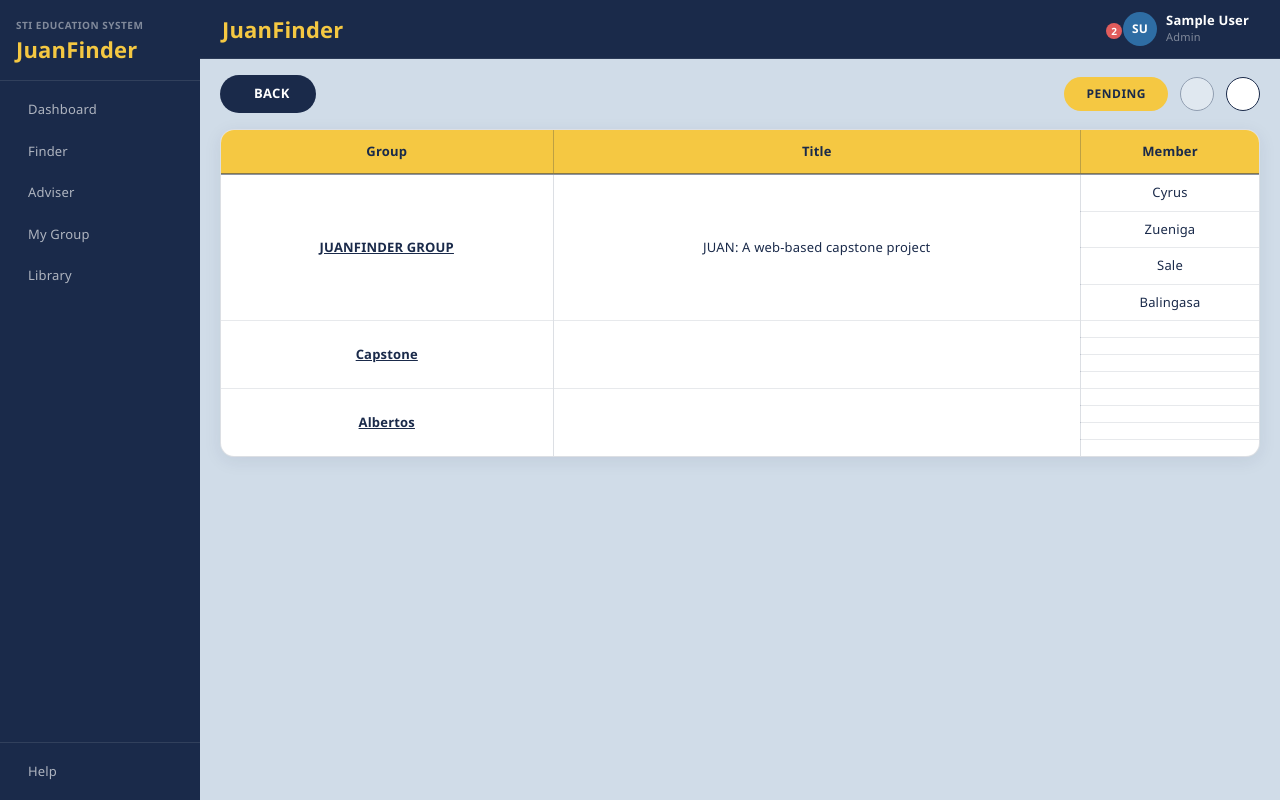
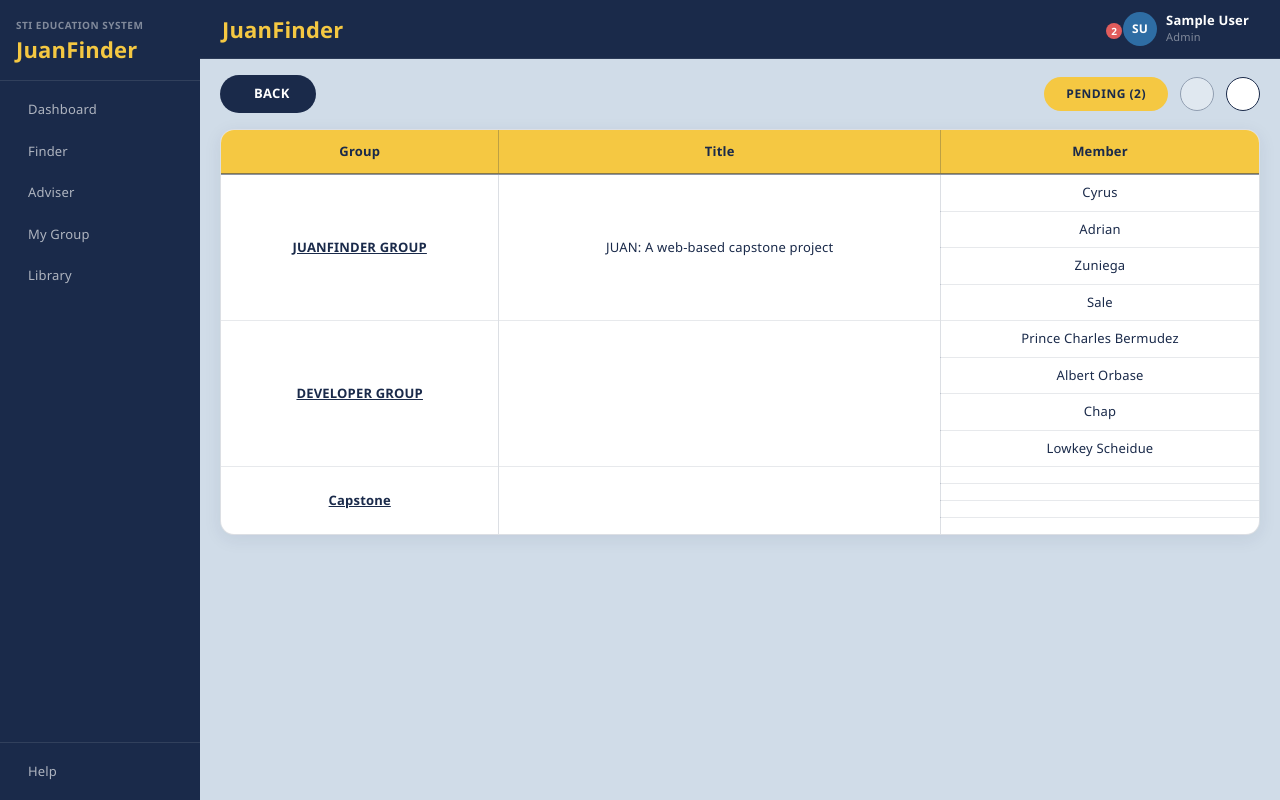
Before and after one commit to Azziie-00/Juanfinder, a React (Vite) app: page /advisee in a window 1280 px wide. Built offline with nearby package versions, Linux system fonts and the light colour scheme; sample sign-in values are in the browser's storage; some icons are missing.

Commit message:
Adviser (Pending Modal)

```diff
--- a/src/data/datas.ts
+++ b/src/data/datas.ts
@@ -77,10 +77,10 @@ export interface AdviseeGroup {
 }
 
 export const ADVISEE_GROUPS: AdviseeGroup[] = [
-  { id:'ag1', groupName:'JUANFINDER GROUP', title:'JUAN: A web-based capstone project', members:['Cyrus','Zueniga','Sale','Balingasa'], pending:true },
-  { id:'ag2', groupName:'Capstone',  title:'', members:[], pending:false },
-  { id:'ag3', groupName:'Albertos',  title:'', members:[], pending:false },
-  { id:'ag4', groupName:'Chap',      title:'', members:[], pending:false },
+  { id:'ag1', groupName:'JUANFINDER GROUP', title:'JUAN: A web-based capstone project', members:['Cyrus','Adrian','Zuniega','Sale'], pending:true },
+  { id:'ag2', groupName:'DEVELOPER GROUP',   title:'', members:['Prince Charles Bermudez','Albert Orbase','Chap','Lowkey Scheidue'], pending:true },
+  { id:'ag3', groupName:'Capstone',  title:'', members:[], pending:false },
+  { id:'ag4', groupName:'Albertos',  title:'', members:[], pending:false },
 ];
 
 export interface AdviserAnnouncement { title: string; detail: string; }
--- a/src/pages/Advisee.tsx
+++ b/src/pages/Advisee.tsx
@@ -1,22 +1,36 @@
 import { useState } from 'react';
+import { Modal } from 'react-bootstrap';
 import Layout from '../components/Layout';
 import { ADVISEE_GROUPS } from '../data/datas';
+import type { AdviseeGroup } from '../data/datas';
 import '../styles/advisee.css';
 
 const PAGE_SIZE = 3;
 const ROW_SLOTS = 4;
 
 export default function Advisee() {
-  const [pendingOnly, setPendingOnly] = useState(false);
+  const [groups, setGroups] = useState<AdviseeGroup[]>(ADVISEE_GROUPS.map(g => ({ ...g })));
   const [page, setPage] = useState(1);
+  const [pendingOpen, setPendingOpen] = useState(false);
+  const [toast, setToast] = useState('');
 
-  const filtered = pendingOnly ? ADVISEE_GROUPS.filter(g => g.pending) : ADVISEE_GROUPS;
-  const pages = Math.max(1, Math.ceil(filtered.length / PAGE_SIZE));
-  const slice = filtered.slice((page - 1) * PAGE_SIZE, page * PAGE_SIZE);
+  const pages = Math.max(1, Math.ceil(groups.length / PAGE_SIZE));
+  const slice = groups.slice((page - 1) * PAGE_SIZE, page * PAGE_SIZE);
+  const pendingGroups = groups.filter(g => g.pending);
 
-  const togglePending = () => {
-    setPendingOnly(p => !p);
-    setPage(1);
+  const acceptGroup = (id: string) => {
+    const g = groups.find(gr => gr.id === id);
+    setGroups(gs => gs.map(gr => gr.id === id ? { ...gr, pending: false } : gr));
+    if (g) {
+      setToast(`Accepted "${g.groupName}"`);
+      setTimeout(() => setToast(''), 3000);
+    }
+  };
+
+  const buildSlots = (g: AdviseeGroup) => {
+    const filled = g.members;
+    const empties = Array(Math.max(0, ROW_SLOTS - filled.length)).fill('');
+    return [...filled, ...empties].slice(0, Math.max(ROW_SLOTS, filled.length));
   };
 
   return (
@@ -27,8 +41,8 @@ export default function Advisee() {
             <i className="ti ti-arrow-left"></i> BACK
           </button>
           <div className="advisee-toolbar-right">
-            <button className={`advisee-pending-btn${pendingOnly ? ' active' : ''}`} onClick={togglePending}>
-              PENDING
+            <button className="advisee-pending-btn" onClick={() => setPendingOpen(true)}>
+              PENDING{pendingGroups.length > 0 ? ` (${pendingGroups.length})` : ''}
             </button>
             <button className="advisee-arrow-btn" onClick={() => setPage(p => Math.max(1, p - 1))} disabled={page <= 1}>
               <i className="ti ti-arrow-left"></i>
@@ -52,7 +66,7 @@ export default function Advisee() {
               {slice.length === 0 ? (
                 <tr><td colSpan={3} className="advisee-empty">No advisee groups found.</td></tr>
               ) : slice.map(g => {
-                const memberSlots = [...g.members, ...Array(Math.max(0, ROW_SLOTS - g.members.length)).fill('')].slice(0, Math.max(ROW_SLOTS, g.members.length));
+                const memberSlots = buildSlots(g);
                 return memberSlots.map((m, i) => (
                   <tr key={`${g.id}-${i}`} className="advisee-member-row">
                     {i === 0 && (
@@ -71,6 +85,51 @@ export default function Advisee() {
           </table>
         </div>
       </div>
+
+      {/* Pending Modal */}
+      <Modal show={pendingOpen} onHide={() => setPendingOpen(false)} centered className="advisee-pending-modal">
+        <Modal.Body className="p-0">
+          <div style={{ position:'relative' }}>
+            <div className="advisee-pending-close" onClick={() => setPendingOpen(false)}><i className="ti ti-x"></i></div>
+            <div className="advisee-pending-title-wrap">
+              <div className="advisee-pending-title">PENDING</div>
+            </div>
+            <div className="advisee-pending-table-card">
+              <table className="advisee-pending-table">
+                <thead>
+                  <tr>
+                    <th>Group Name</th>
+                    <th>Member</th>
+                    <th>Actions</th>
+                  </tr>
+                </thead>
+                <tbody>
+                  {pendingGroups.length === 0 ? (
+                    <tr><td colSpan={3} className="advisee-empty">No pending requests.</td></tr>
+                  ) : pendingGroups.map(g => {
+                    const memberSlots = buildSlots(g);
+                    return memberSlots.map((m, i) => (
+                      <tr key={`${g.id}-${i}`} className="advisee-pending-member-row">
+                        {i === 0 && (
+                          <td className="advisee-pending-group-cell" rowSpan={memberSlots.length}>{g.groupName}</td>
+                        )}
+                        <td>{m}</td>
+                        {i === 0 && (
+                          <td className="advisee-pending-accept-cell" rowSpan={memberSlots.length}>
+                            <button className="advisee-pending-accept-btn" onClick={() => acceptGroup(g.id)}>ACCEPT</button>
+                          </td>
+                        )}
+                      </tr>
+                    ));
+                  })}
+                </tbody>
+              </table>
+            </div>
+          </div>
+        </Modal.Body>
+      </Modal>
+
+      {toast && <div className="jf-toast"><i className="ti ti-circle-check"></i>{toast}</div>}
     </Layout>
   );
 }
--- a/src/styles/advisee.css
+++ b/src/styles/advisee.css
@@ -58,6 +58,39 @@
 
 .advisee-empty { padding: 40px; text-align: center; color: rgba(26,42,74,.4); font-style: italic; }
 
+/*Pending modal*/
+.advisee-pending-modal .modal-dialog { max-width: 900px; }
+.advisee-pending-modal .modal-content { background: transparent; border: none; box-shadow: none; }
+.advisee-pending-title-wrap { display: flex; justify-content: center; margin-bottom: 16px; }
+.advisee-pending-title {
+  background: var(--amber); color: var(--navy); font-weight: 900; font-size: 22px;
+  letter-spacing: 1px; border-radius: 30px; padding: 10px 48px; text-align: center;
+}
+.advisee-pending-close {
+  position: absolute; top: -10px; right: -10px; width: 30px; height: 30px; border-radius: 50%;
+  background: var(--navy); color: #fff; border: 2px solid var(--bg-page); display: flex;
+  align-items: center; justify-content: center; cursor: pointer; font-size: 14px;
+}
+.advisee-pending-table-card { background: #fff; border-radius: 14px; overflow: hidden; border: 1px solid rgba(26,42,74,.15); }
+.advisee-pending-table { width: 100%; border-collapse: collapse; }
+.advisee-pending-table thead th {
+  background: var(--amber); color: var(--navy); font-size: 13px; font-weight: 700;
+  text-align: center; padding: 12px; border-bottom: 2px solid rgba(26,42,74,.5);
+}
+.advisee-pending-table thead th:not(:last-child) { border-right: 1px solid rgba(26,42,74,.25); }
+.advisee-pending-table td { font-size: 13px; color: var(--navy); border-top: 1px solid rgba(26,42,74,.15); }
+.advisee-pending-table td:not(:last-child) { border-right: 1px solid rgba(26,42,74,.15); }
+.advisee-pending-group-cell { text-align: center; vertical-align: middle; padding: 12px; font-weight: 700; }
+.advisee-pending-member-row td { padding: 8px 12px; text-align: center; border-top: 1px solid rgba(26,42,74,.1); }
+.advisee-pending-member-row:first-child td { border-top: none; }
+.advisee-pending-accept-cell { text-align: center; vertical-align: middle; padding: 0; }
+.advisee-pending-accept-btn {
+  width: 100%; height: 100%; min-height: 60px; background: var(--green); color: #fff;
+  border: none; font-weight: 800; font-size: 14px; letter-spacing: .5px; cursor: pointer;
+  transition: background .15s;
+}
+.advisee-pending-accept-btn:hover { background: #26b263; }
+
 @media (max-width: 768px) {
   .advisee-body { padding: 12px 12px 80px; }
   .advisee-table thead th, .advisee-table td { font-size: 11px; padding: 8px; }
```
